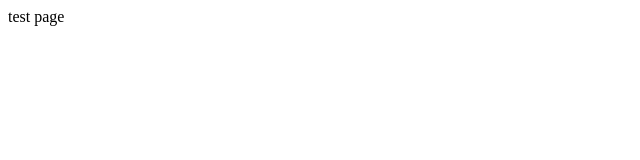
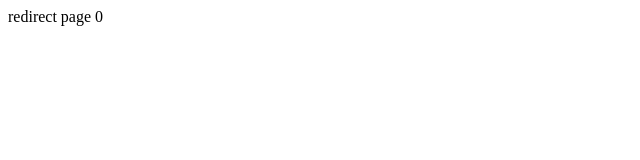
Before and after one commit to naikath/test-deploy, a website: page dist/redirect/index.html in a window 1280 px wide. Shown: the full height of the page, 0-640 px from the left. Drawn offline with Linux system fonts and the light colour scheme.

Commit message:
Add timer

```diff
--- a/dist/redirect/index.html
+++ b/dist/redirect/index.html
@@ -7,6 +7,19 @@
   <meta http-equiv="refresh" content="5;url=/simple-task-app/" />
 </head>
 <body>
-  test page
+  redirect page <span></span>
+
+  <script>
+
+    const element = document.querySelector("span")
+    let n = 5
+    element.textContent = n
+
+    setInterval(() => {
+      if (n > 0) n--
+      element.textContent = n
+    }, 1000)
+
+  </script>
 </body>
 </html>
```
